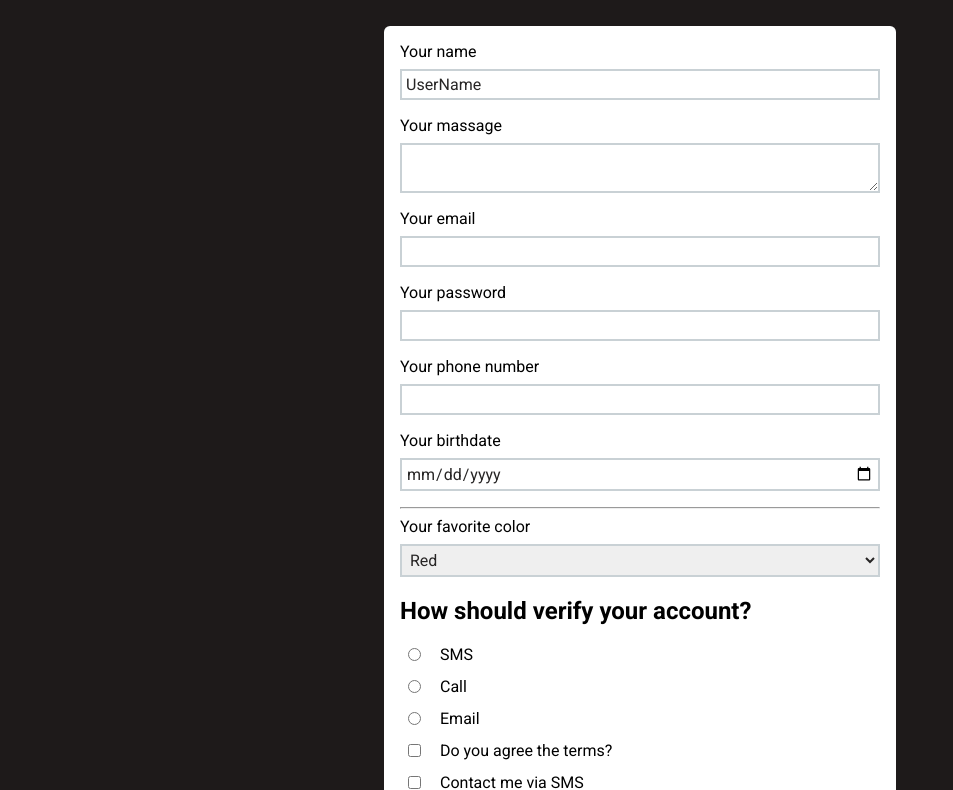
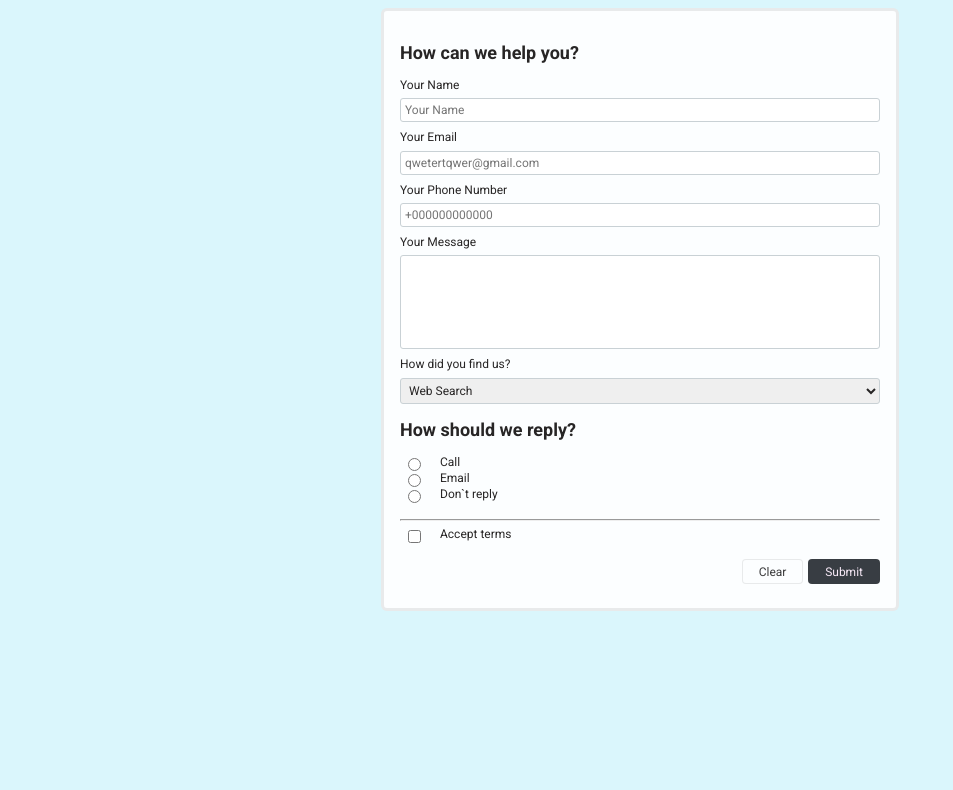
Before and after one commit to 5450L/Forms, a plain HTML site: page index.html in a window 1280 px wide. Shown: the part 70-860 px from the top of the page, without its empty margins (0-953 px from the left). After the commit the page ends 800 px from the top, so only its background shows below. Drawn offline with Linux system fonts and the light colour scheme.

Commit message:
Reworked Form

```diff
--- a/index.html
+++ b/index.html
@@ -14,79 +14,111 @@
   </head>
   <body>
     <header>
-      <h2>How can we help you?</h2>
+      <h1>Contact Us</h1>
     </header>
     <main>
       <form action="/" method="GET">
-        <label for="username">Your name</label>
-        <input type="text" name="user-name" id="username" value="UserName" />
+        <h2>How can we help you?</h2>
 
-        <label for="usermassage">Your massage</label>
-        <textarea name="user-message" id="usermessage"></textarea>
+        <section class="verification-info">
+          <label for="username">Your Name</label>
+          <input
+            type="text"
+            name="user-name"
+            id="username"
+            placeholder="Your Name"
+            required
+          />
 
-        <label for="useremail">Your email</label>
-        <input type="email" name="user-email" id="useremail" />
+          <label for="useremail">Your Email</label>
+          <input
+            type="email"
+            name="user-email"
+            id="useremail"
+            placeholder="qwetertqwer@gmail.com"
+            required
+          />
 
-        <label for="password">Your password</label>
-        <input type="password" name="user-password" id="password" />
+          <label for="phonenumber">Your Phone Number</label>
+          <input
+            type="number"
+            name="phone-number"
+            id="phonenumber"
+            placeholder="+000000000000"
+            required
+            minlength="13"
+            maxlength="13"
+          />
+        </section>
 
-        <label for="number">Your phone number</label>
-        <input type="number" name="user-number" step="1" id="number" />
+        <section class="user-message">
+          <label for="usermassage">Your Message</label>
+          <textarea name="user-message" id="usermessage" required rows="6" ></textarea>
+        </section>
 
-        <label for="birthdate">Your birthdate</label>
-        <input type="date" name="user-birthdate" id="birthdate" />
-        <hr />
+        <section class="selector">
+          <label for="findus">How did you find us?</label>
+          <select name="find-us" id="findus">
+            <option value="web">Web Search</option>
+            <option value="friend">Friend advice</option>
+            <option value="advertisement">Advertisement</option>
+          </select>
+        </section>
 
-        <label for="favoritecolor">Your favorite color</label>
-        <select name="favorite-color" id="favoritecolor">
-          <option value="red">Red</option>
-          <option value="green">Green</option>
-          <option value="blue">Blue</option>
-        </select>
-
-        <h2>How should verify your account?</h2>
-        <div class="verify-input">
-          <input type="radio" name="verify" id="sms" value="text" />
-          <label for="sms">SMS</label>
-        </div>
-
-        <div class="verify-input">
-          <input type="radio" name="verify" id="call" value="phone" />
+        <section class="feedback">
+          <h2>How should we reply?</h2>
+          <ul>
+            <li>
+              <div class="responce">
+                <input
+                  type="radio"
+                  name="call"
+                  id="call"
+                  value="phone"
+                  required
+                />
                 <label for="call">Call</label>
               </div>
+            </li>
 
-        <div class="verify-input">
-          <input type="radio" name="verify" id="email" value="email" />
+            <li>
+              <div class="responce">
+                <input
+                  type="radio"
+                  name="email"
+                  id="email"
+                  value="email"
+                  required
+                />
                 <label for="email">Email</label>
               </div>
+            </li>
 
-        <div class="verify-input">
-          <input type="checkbox" name="agree-terms" id="terms" />
-          <label for="terms">Do you agree the terms?</label>
+            <li>
+              <div class="responce">
+                <input
+                  type="radio"
+                  name="responce"
+                  id="noreply"
+                  value="noreply"
+                  required
+                />
+                <label for="noreply">Don`t reply</label>
               </div>
+            </li>
+          </ul>
+        </section>
+        <hr />
+        <section class="terms">
+          <div class="accept-terms">
+            <input type="checkbox" name="accept-terms" id="terms" required />
+            <label for="terms">Accept terms</label>
+          </div>
+        </section>
 
-        <div class="verify-input">
-          <input
-            type="checkbox"
-            name="contact"
-            id="checkboxsms"
-            value="checkbox-sms"
-          />
-          <label for="checkboxsms">Contact me via SMS</label>
-        </div>
-
-        <div class="verify-input">
-          <input
-            type="checkbox"
-            name="contact"
-            id="checkboxemail"
-            value="checkbox-email"
-          />
-          <label for="email">Contact me via Email</label>
-        </div>
         <section class="btns">
+          <button id="clear-btn">Clear</button>
           <button>Submit</button>
-          <button>Clear</button>
         </section>
       </form>
     </main>
--- a/styles.css
+++ b/styles.css
@@ -1,67 +1,109 @@
 body {
-  background-color: rgb(30, 26, 26);
+  background-color: rgb(218, 246, 252);
   font-family: "Roboto", sans-serif;
+  color: rgb(39, 37, 37);
+}
+
+h1 {
+  text-align: center;
+  margin-top: 1rem;
+  margin-bottom: -1.5rem;
+}
+
+ul {
+  list-style: none;
+  margin: 0;
+  padding: 0;
 }
 
 form {
-  background-color: white;
+  background-color: rgb(252, 254, 255);
   width: 30rem;
   margin: 3rem auto;
   padding: 1rem;
   border-radius: 6px;
+  font-size: 0.75rem;
+  border: 3px solid rgba(58, 58, 59, 0.1);
 }
 
 label {
   display: block;
-  margin-bottom: 0.5rem;
+  margin-bottom: 0.4rem;
   cursor: pointer;
 }
 
-input, textarea,select {
+input,
+textarea,
+select {
   width: 100%;
-  margin-bottom: 1rem;
+  margin-bottom: 0.5rem;
   padding: 0.25rem;
   display: block;
   box-sizing: border-box;
   font: inherit;
   color: rgb(39, 37, 37);
-  border: 2px solid rgb(201, 209, 213);
+  border: 1px solid rgb(201, 209, 213);
+  border-radius: 3px;
+  resize: none;
 }
 
 input:focus,
 textarea:focus {
   outline: none;
-  background-color: rgb(206, 169, 241);
-  color: blueviolet;
-  border-color: blueviolet;
+  background-color: rgb(169, 236, 241);
+  color: rgb(121, 131, 132);
+  border-color: rgb(121, 131, 132);
+  border-radius: 3px;
+}
+
+.feedback{
+  margin-bottom: 1rem;
+}
+
+.responce,
+.accept-terms {
+  display: flex;
+}
+
+.responce input,
+.accept-terms input {
+  width: auto;
+  margin-left: 0.5rem;
+  margin-bottom: 0;
+}
+
+.responce label,
+.accept-terms label {
+  margin-left: 1rem;
+  margin-bottom: 0;
+}
+
+.btns {
+  display: flex;
+  flex-direction: row;
+  justify-content: end;
+  margin-bottom: 0.5rem;
 }
 
 button {
   cursor: pointer;
   display: block;
   margin-top: 1rem;
-  padding: 0.25rem 0.5rem;
+  margin-left: 0.3rem;
+  padding: 0.3rem 1rem;
   font: inherit;
   color: rgb(247, 233, 247);
-  background-color: blueviolet;
-  border: 2px solid rgb(93, 32, 93);
+  background-color: rgb(56, 61, 67);
+  border: 1px solid rgba(58, 58, 59, 0.1);
+  border-radius: 4px;
+}
+
+#clear-btn {
+  background-color: rgb(252, 254, 255);
+  color: rgb(58, 58, 59);
 }
 
 button:hover {
-
-  background-color: rgb(210, 59, 210);
-  border-color: blueviolet;
+  background-color: rgb(97, 213, 252);
+  border-color: rgb(199, 199, 199);
 }
-
-.verify-input{
-  display: flex;
-}
-
-.verify-input input{
-  width: auto;
-  margin-left: 0.5rem;
-}
-
-.verify-input label{
-  margin-left: 1rem;
-}
```
Lines whose indentation alone changed are shown as unchanged.
